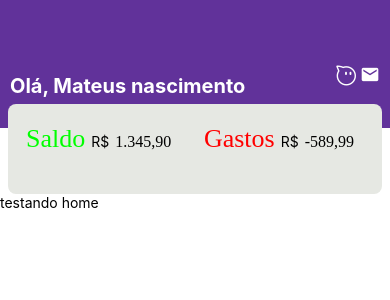
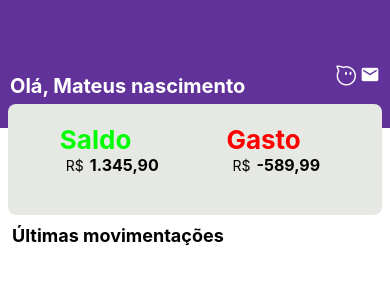
Before and after one commit to Mateusnasciment/React-native-Bank, a React Native app: screen / in a window 390 px wide. Shown: the top 300 px of the page. Built offline with nearby package versions, Linux system fonts and the light colour scheme.

Commit message:
balance complet

```diff
--- a/src/components/balance/index.js
+++ b/src/components/balance/index.js
@@ -19,7 +19,7 @@ return (
 
 
         <view style={styles.item}>
-            <Text style={styles.itemGasto}>Gastos</Text>
+            <Text style={styles.itemGasto}>Gasto</Text>
             <view style={styles.content}>
                     <Text style={styles.currencySymbol}>R$</Text>
                     <Text style={styles.balance}>{gastos}</Text>
@@ -29,12 +29,13 @@ return (
     </View>
     );
 }
-/* A style sheet. */
+
 const styles =StyleSheet.create({
         container: {
+            display: 'flex',
             backgroundColor: '#e6e8e3',
             flexDirection: 'row',
-        justifyContent: 'space-between',
+            justifyContent: 'space-around',
             paddingStart: 18,
             paddingTOP: 20,
             paddingEnd: 28,
@@ -45,19 +46,24 @@ const styles =StyleSheet.create({
             paddingBottom:  40,
             zIndex: 99,
         },
+        item: {
+            display: 'flex',
+            marginTop: 20,
+            flexDirection: 'column',
+
+        },
         itemGasto: {
             color: '#ff0000',
             fontSize: 26,
-        fontFamily: 'Poppins_400Regular',
+            fontWeight: 'bold',
         },
         itemSaldo: {
             color: '#00ff00',
             fontSize: 26,
-        fontFamily: 'Poppins_400Regular',
+            fontWeight: 'bold',
         },
         content: {
-        flexDirection: 'column',
-        aligntItems: 'end',
+            flexDirection: 'row',
         },
         currencySymbol: {
             color: '#000000',
@@ -67,10 +73,6 @@ const styles =StyleSheet.create({
         balance: {
             color: '#000000',
             fontSize: 16,
-        fontFamily: 'Poppins_400Regular',
+            fontWeight: 'bold',
         },
-    item: {
-        marginTop: 20,
-        flexDirection: 'column',
-    }
-})
+});
--- a/src/screens/Home/index.js
+++ b/src/screens/Home/index.js
@@ -1,17 +1,54 @@
-import { StyleSheet, Text, View } from 'react-native';
+import { StyleSheet, Text, View, FlatList } from 'react-native';
 import { Balance } from "../../components/balance"
 
 export function Home() {
   return (
     <View>
       <Balance saldo="1.345,90" gastos="-589,99"/>
-      <Text>testando home</Text>
+      <Text style={styles.title}>Últimas movimentações</Text>
+      <FlatList
+        sytyles={styles.list}
+        data={list}
+        keycExtractor={item => item.id}
+        />
     </View>
   );
 }
+const list = [
+  {
+    id: 1,
+    nome: 'João',
+    sobrenome: 'Silva',
+    idade: 20,
+    sexo: 'Masculino',
+    type: 0, //despesas
+    value: '230,20'
+  },
+  {
+    id: 1,
+    nome: 'Maria',
+    sobrenome: 'Silva',
+    idade: 20,
+    sexo: 'feminino',
+    type: 0, //despesas
+    value: '230,20'
+  },
+]
 const styles = StyleSheet.create({
     container: {
       flex: 1,
         backgroundColor: '#fff',
     },
-  });
+    title: {
+      fontSize: 18,
+        fontWeight: 'bold',
+        marginLeft: 12,
+        marginRight: 10,
+        marginTop: 10,
+    },
+    list: {
+      flex: 1,
+      marginEnd: 10,
+      marignStart: 14,
+    }
+});
```
Lines whose indentation alone changed are shown as unchanged.
